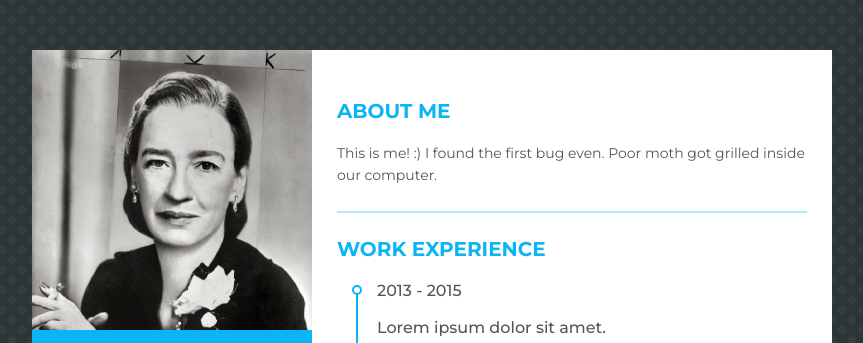
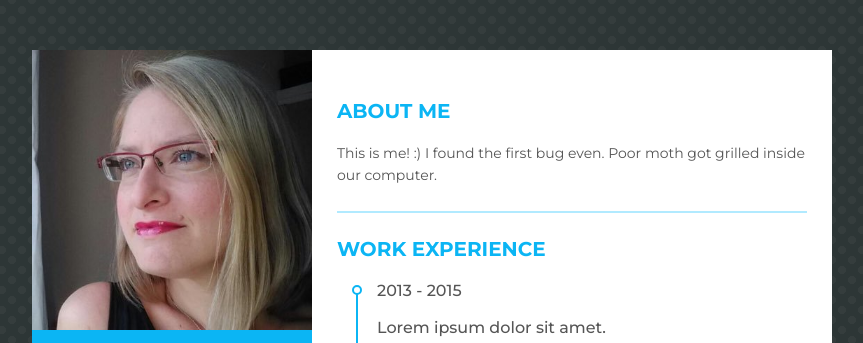
Before and after one commit to SimonaPJ/zivotopis-prvni-pokus, a plain HTML site: page index.html in a window 1280 px wide. Shown: the top 343 px of the page, without its empty margins (208-1071 px from the left). Drawn offline with Linux system fonts and the light colour scheme.

Commit message:
Nahrazen obrázek - portrét SPJ

```diff
--- a/index.html
+++ b/index.html
@@ -14,7 +14,7 @@
     <div class="resume">
         <div class="resume_left">
             <div class="resume_profile">
-                <img src="profile.jpg" alt="Profile picture" />
+                <img src="SPJ_portret.jpeg" alt="Profile picture" />
             </div>
             <div class="resume_content">
                 <div class="resume_item resume_info">
```
